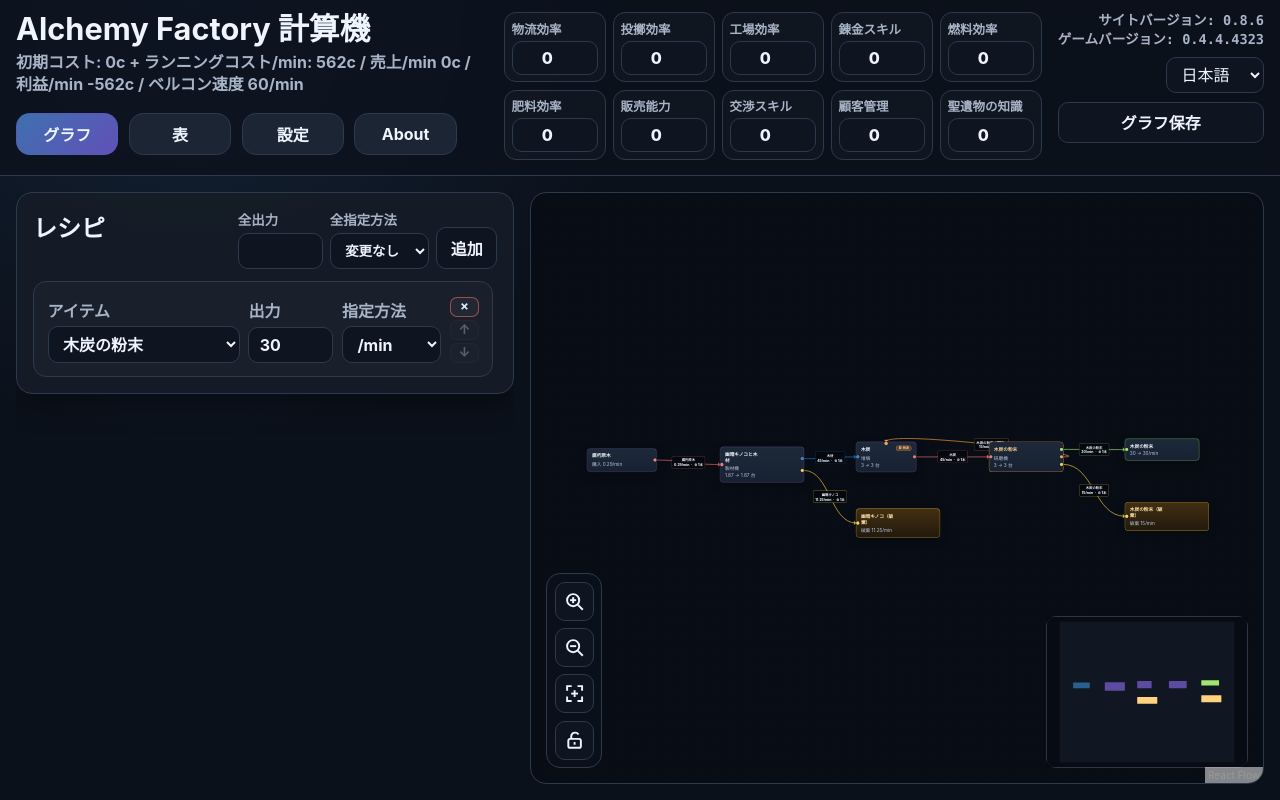
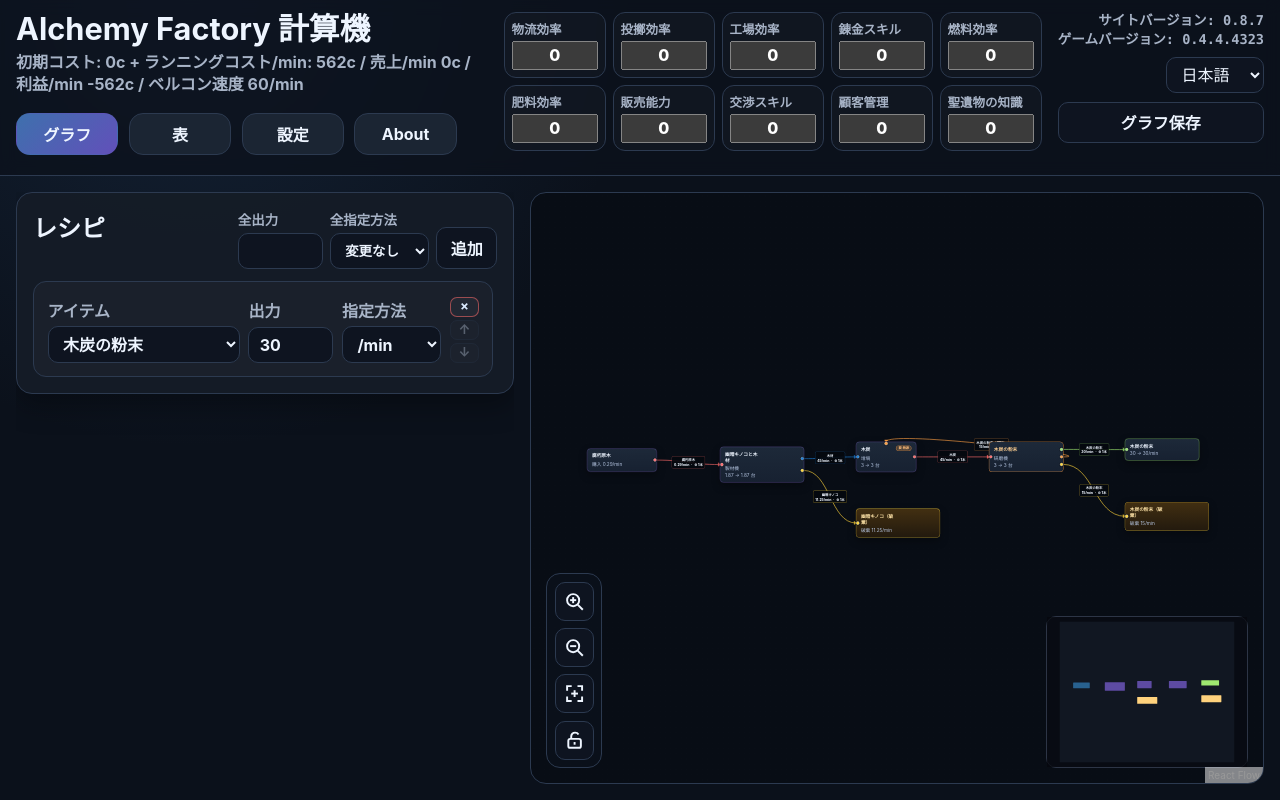
Before and after one commit to spaltfcy/alchemyfactory-calculator, a React (Vite) app: page / in a window 1280 px wide. Built offline with nearby package versions, Linux system fonts and the light colour scheme.

Commit message:
v0.8.7 Normalize ability input display

```diff
--- a/package.json
+++ b/package.json
@@ -1,6 +1,6 @@
 {
   "name": "alchemyfactory-calculator",
-  "version": "0.8.6",
+  "version": "0.8.7",
   "private": true,
   "type": "module",
   "scripts": {
--- a/src/App.tsx
+++ b/src/App.tsx
@@ -17,7 +17,7 @@ import { formatCopper, formatNumber } from './utils/format';
 import { getMachinePreferences } from './data/machinePreferences';
 import { getParadoxSettings, isParadoxableItem } from './data/paradox';
 
-const APP_VERSION = '0.8.6';
+const APP_VERSION = '0.8.7';
 const GAME_VERSION = '0.4.4.4323';
 
 type RuntimeFlags = {
@@ -321,8 +321,16 @@ export function App() {
     });
   }
 
-  function setAbility(id: AbilityId, value: number) {
-    const nextValue = normalizeAbilityLevel(value);
+  function abilityInputValue(value: unknown): number {
+    if (typeof value === 'string') {
+      const digits = value.replace(/\D/g, '');
+      return normalizeAbilityLevel(digits ? Number(digits) : 0);
+    }
+    return normalizeAbilityLevel(value);
+  }
+
+  function setAbility(id: AbilityId, value: number | string) {
+    const nextValue = abilityInputValue(value);
     setState({
       ...state,
       abilities: {
@@ -401,13 +409,14 @@ export function App() {
               <input
                 id={`ability-${id}`}
                 name={`ability-${id}`}
-                type="number"
-                min={0}
-                max={ABILITY_MAX_LEVEL}
-                step={1}
-                value={state.abilities[id] ?? 0}
+                type="text"
+                inputMode="numeric"
+                pattern="[0-9]*"
+                maxLength={String(ABILITY_MAX_LEVEL).length}
+                value={String(state.abilities[id] ?? 0)}
                 autoComplete="off"
-                onChange={(event: ChangeEvent<HTMLInputElement>) => setAbility(id, Number(event.target.value))}
+                onFocus={(event) => event.currentTarget.select()}
+                onChange={(event: ChangeEvent<HTMLInputElement>) => setAbility(id, event.target.value)}
               />
             </label>
           ))}
```
